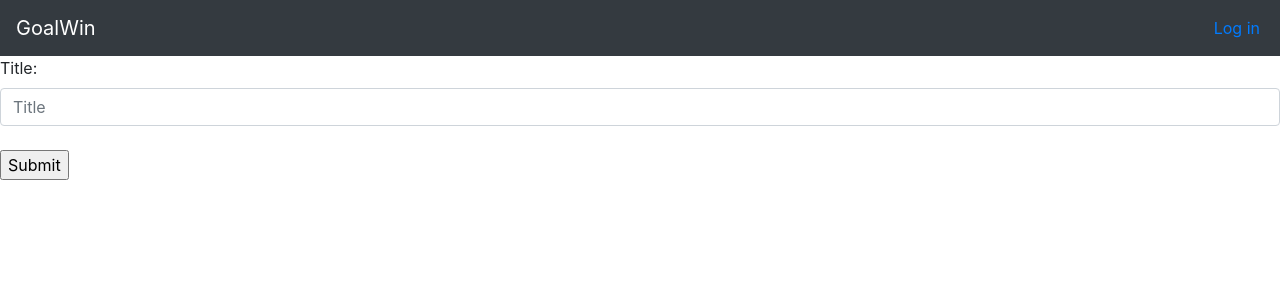
After one commit to Tarctic/GoalWin, a Django app: template projectGoalWin/GoalWin/templates/GoalWin/newgroup.html in a window 1280 px wide. The commit adds this page. Shown: the top 300 px of the page. Run offline with Django 4.2, Linux system fonts and the light colour scheme; the template is opened without the code that fills it: values that come from a table or form of the project are taken from there, others are empty; parts of the project's set-up code (start-up, migrations or seed data) failed here and were passed over; some libraries are stand-ins or nearby versions.

Commit message:
add create_group view

```diff
--- /dev/null
+++ b/projectGoalWin/GoalWin/forms.py
@@ -0,0 +1,7 @@
+from django.forms import ModelForm
+from django import forms
+
+from .models import User, Group, Member, Goal
+
+class GroupForm(forms.Form):
+    title = forms.CharField(label="Title", widget=forms.TextInput(attrs={'class': 'form-control','placeholder': "Title"}))
--- a/projectGoalWin/GoalWin/models.py
+++ b/projectGoalWin/GoalWin/models.py
@@ -9,6 +9,7 @@ class User(AbstractUser):
 
 class Group(models.Model):
     name = models.CharField(max_length=80)
+    desc = models.CharField(max_length=1000, null=True)
     admin = models.ForeignKey(User, on_delete=models.CASCADE, related_name="group_admin")
 
     def __str__(self):
--- a/projectGoalWin/GoalWin/templates/GoalWin/layout.html
+++ b/projectGoalWin/GoalWin/templates/GoalWin/layout.html
@@ -3,61 +3,27 @@
 <!DOCTYPE html>
 <html lang="en">
     <head>
-        <title>{% block title %}Auctions{% endblock %}</title>
+        <title>{% block title %}GoalWin{% endblock %}</title>
         <link rel="stylesheet" href="https://stackpath.bootstrapcdn.com/bootstrap/4.4.1/css/bootstrap.min.css" integrity="sha384-Vkoo8x4CGsO3+Hhxv8T/Q5PaXtkKtu6ug5TOeNV6gBiFeWPGFN9MuhOf23Q9Ifjh" crossorigin="anonymous">
-        <link href="{% static 'auctions/styles.css' %} " rel="stylesheet" >
+        <link href="{% static 'GoalWin/styles.css' %} " rel="stylesheet" >
     </head>
     <body>
-        <div class="row" >
-            <div class="sidenav sidebar col-lg-2 col-md-3" id="leftbar">
-                <h1 style="font-family: sans-serif;" class="center">Auctions</h1>
-                <br>
-                <div>
-                    <ul class="nav flex-column nav-pills">
-                    <li class="nav-item">
-                        <a class="nav-link active center" href="{% url 'index' %}">Active Listings</a>
-                    </li>
-                    <br>
-                    {% if user.is_authenticated %}
-                    <li class="nav-item center">
-                        <a href="{% url 'listing' %}">Create new listing</a>
-                    </li>
-                        <br>
-                    <li class="nav-item center" style="-webkit-text-fill-color: rgb(40, 137, 255);">
-                        <a href="{% url 'wishlist' %}">Watchlist</a>
-                    </li>
-                    {% else %}
-                        <a href="{% url 'login' %}" class="center">Log in to add listing</a>
-                    {% endif %}
+        <nav class="navbar navbar-dark bg-dark">
+            <a class="navbar-brand" href="{% url 'index' %}">GoalWin</a>
+            <ul class="navbar-nav">
+                <li class="nav-item mr-1">
+                {% if user.is_authenticated %}
+                  <a class="nav-link" href="{% url 'logout' %}">Log out</a>
+                {% else %}
+                  <a href="{% url 'login' %}" class="center">Log in</a>
+                {% endif %}
+                </li>
+            </ul>
 
-
-                    <p style="-webkit-text-fill-color: white;">__________________________</p>
-                    {% if user.is_authenticated %}
-                    <li class="nav-item">Signed in as <strong>{{ user.username }}</strong>.</li>
-                    <br>
-                        <li class="nav-item">
-                            <a href="{% url 'logout' %}" class="center">Log Out</a>
-                        </li>
-                    {% else %}
-                    <li class="nav-item">Not signed in.</li>
-                        <li class="nav-item">
-                            <br>
-                            <a href="{% url 'login' %}" class="center">Log In</a>
-                        </li>
-                        <li class="nav-item">
-                            <br>
-                            <a href="{% url 'register' %}" class="center">Register</a>
-                        </li>
-                    {% endif %}
-                    </ul>
-                </div>
-            </div>
-            <hr>
-            <div class="main col-lg-10 col-md-9">
-                <br>
-            {% block body %}
-            {% endblock %}
-            </div>
+        </nav>
+        <div>
+        {% block body %}
+        {% endblock %}
         </div>
     </body>
 </html>
--- /dev/null
+++ b/projectGoalWin/GoalWin/templates/GoalWin/newgroup.html
@@ -0,0 +1,13 @@
+{% extends "GoalWin/layout.html" %}
+
+{%block title %}Create Group{% endblock %}
+
+{% block body %}
+<form method="post" enctype="multipart/form-data">
+    {% csrf_token %}
+    {{ groupform }}
+    <br>
+    <input type="submit">
+</form>
+
+{% endblock %}
--- a/projectGoalWin/GoalWin/templates/GoalWin/register.html
+++ b/projectGoalWin/GoalWin/templates/GoalWin/register.html
@@ -1,4 +1,4 @@
-{% extends "auctions/layout.html" %}
+{% extends "GoalWin/layout.html" %}
 
 {% block body %}
 
```
Also changed, not shown: projectGoalWin/GoalWin/templates/GoalWin/index.html (+19 -2 lines), projectGoalWin/GoalWin/templates/GoalWin/login.html (+6 -3 lines), projectGoalWin/GoalWin/views.py (+24 -0 lines), projectGoalWin/GoalWin/migrations/0002_group_desc.py (added).
